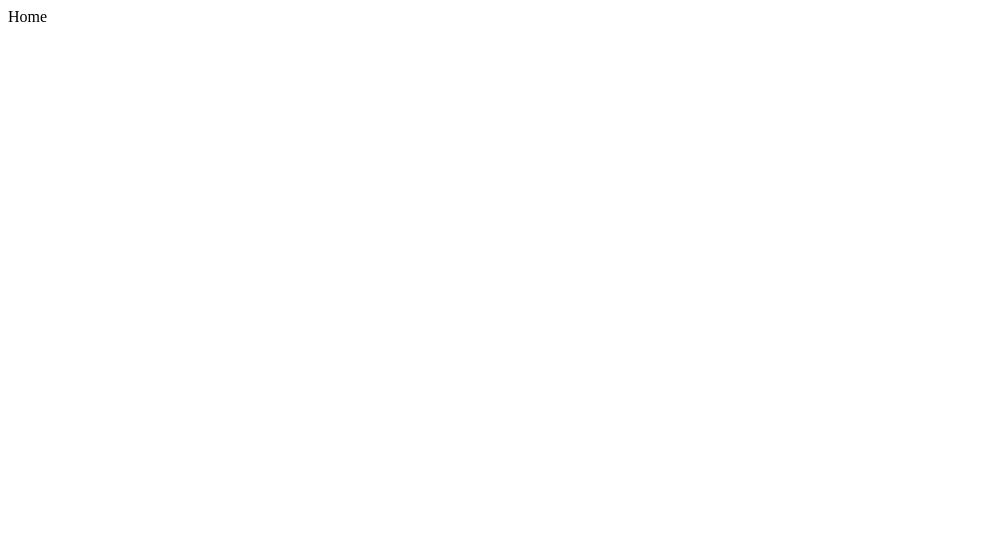
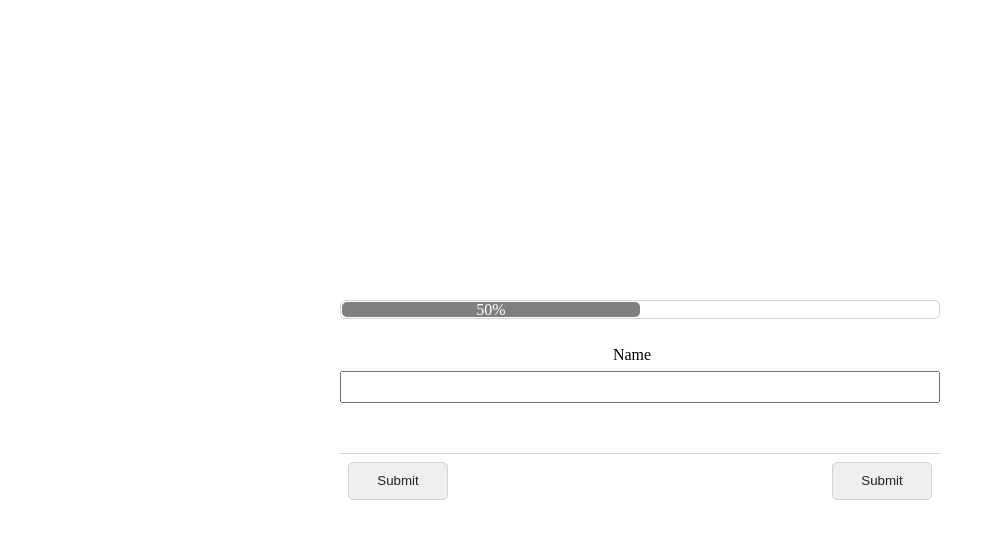
Before and after one commit to sizmamani/liqid, a React (Create React App) app: page / in a window 1280 px wide. Shown: the top 538 px of the page, without its empty margins (0-995 px from the left). Built offline with nearby package versions, Linux system fonts and the light colour scheme.

Commit message:
home component idea

```diff
--- a/package.json
+++ b/package.json
@@ -29,5 +29,8 @@
     "not dead",
     "not ie <= 11",
     "not op_mini all"
-  ]
+  ],
+  "devDependencies": {
+    "node-sass": "^4.10.0"
+  }
 }
--- a/src/index.js
+++ b/src/index.js
@@ -2,7 +2,7 @@ import React from 'react';
 import ReactDOM from 'react-dom';
 import App from './App';
 import * as serviceWorker from './serviceWorker';
-
+import './index.scss'
 ReactDOM.render(<App />, document.getElementById('root'));
 
 // If you want your app to work offline and load faster, you can change
--- /dev/null
+++ b/src/index.scss
@@ -0,0 +1,12 @@
+html, body, #root{
+	margin: 0;
+	padding: 0;
+	border: 0;
+	font-size: 100%;
+	font: inherit;
+	vertical-align: baseline;
+	height: 100%;
+}
+body {
+	line-height: 1;
+}
--- a/src/routers/home/component/HomeComponent.js
+++ /dev/null
@@ -1,12 +0,0 @@
-import React from 'react'
-
-const HomeComponent = ({
-
-}) => {
-    return (
-        <div>
-            Home
-        </div>
-    )
-}
-export default HomeComponent
--- /dev/null
+++ b/src/routers/home/components/HomeComponent/index.js
@@ -0,0 +1,24 @@
+import React from 'react'
+import './index.scss'
+const HomeComponent = ({
+
+}) => {
+    return (
+        <div className="container">
+            <div className="wrapper">
+                <div className="progress light-grey">
+                    <div className="grey" style={{width:'50%'}}>50%</div>
+                </div>
+                <div className="form-row">
+                    <label for="name">Name</label>
+                    <input type="text" id="name" />
+                </div>
+                <div className="button-row">
+                    <button className="pull-right" type="submit">Submit</button>
+                    <button className="pull-left" type="submit">Submit</button>
+                </div>
+            </div>
+        </div>
+    )
+}
+export default HomeComponent
--- /dev/null
+++ b/src/routers/home/components/HomeComponent/index.scss
@@ -0,0 +1,103 @@
+//colors
+$grey: grey;
+$lightGrey: lightgrey;
+$white: white;
+$black: #222;
+//styles
+.container{
+    height: 100%;
+    display: -ms-flexbox;
+    display: -webkit-flex;
+    display: flex;
+    -webkit-flex-direction: column;
+    -ms-flex-direction: column;
+    flex-direction: column;
+    -webkit-flex-wrap: nowrap;
+    -ms-flex-wrap: nowrap;
+    flex-wrap: nowrap;
+    -webkit-justify-content: center;
+    -ms-flex-pack: center;
+    justify-content: center;
+    -webkit-align-content: stretch;
+    -ms-flex-line-pack: stretch;
+    align-content: stretch;
+    -webkit-align-items: center;
+    -ms-flex-align: center;
+    align-items: center;
+    @media (max-width: 767px) {
+        width: 100%;
+        padding: 25px;
+        box-sizing: border-box;
+        min-width: 320px;
+    }
+    .wrapper {
+        padding: 25px;
+        width: 600px;
+        padding: .5em;
+        @media (max-width: 767px) {
+            border-radius: 0;
+            height: 100vh;
+            width: 100%;
+        }
+        .progress{
+            border: $lightGrey solid 1px;
+            border-radius: 5px;
+            margin-bottom: 20px;
+            padding: 1px;
+            > div {
+                border-radius: 5px;
+                height: 15px;
+                padding: 0 10px;
+                color: $white;
+                text-align: center;
+                box-sizing: border-box;
+            }
+        }
+    }
+    .form-row {
+        display: block;
+        text-align: center;
+        > label, > input {
+            display: block;
+            width: 100%;
+            box-sizing: border-box;
+        }
+        > label {
+            padding: .5em 1em .5em 0;
+        }
+        > input {
+            padding: .5em;
+        }
+    }
+    .button-row {
+        min-height: 25px;
+        padding: .5em;
+        margin-top: 50px;
+        border-top: $lightGrey solid 1px;
+        > button {
+            border-radius: 5px;
+            color: $black;
+            border: $lightGrey solid 1px;
+            width: 100px;
+            line-height: 2.5em;
+            cursor: pointer;
+            &:hover{
+                background: $grey;
+                color: $white;
+                transition: all 0.6s;
+            }
+        }
+    }
+    .pull-left{
+        float: left;
+    }
+    .pull-right{
+        float: right;
+    }
+    .ligh-grey{
+        background: $lightGrey;
+    }
+    .grey{
+        background: $grey;
+    }
+}
--- a/src/routers/home/container/index.js
+++ b/src/routers/home/container/index.js
@@ -1,5 +1,5 @@
 import React, { Component } from 'react';
-import HomeComponent from '../component/HomeComponent'
+import HomeComponent from '../components/HomeComponent'
 
 export default class HomeContainer extends Component {
   constructor(props) {
```
Also changed, not shown: 1 other file (tests, documents, lock files or other folders).
